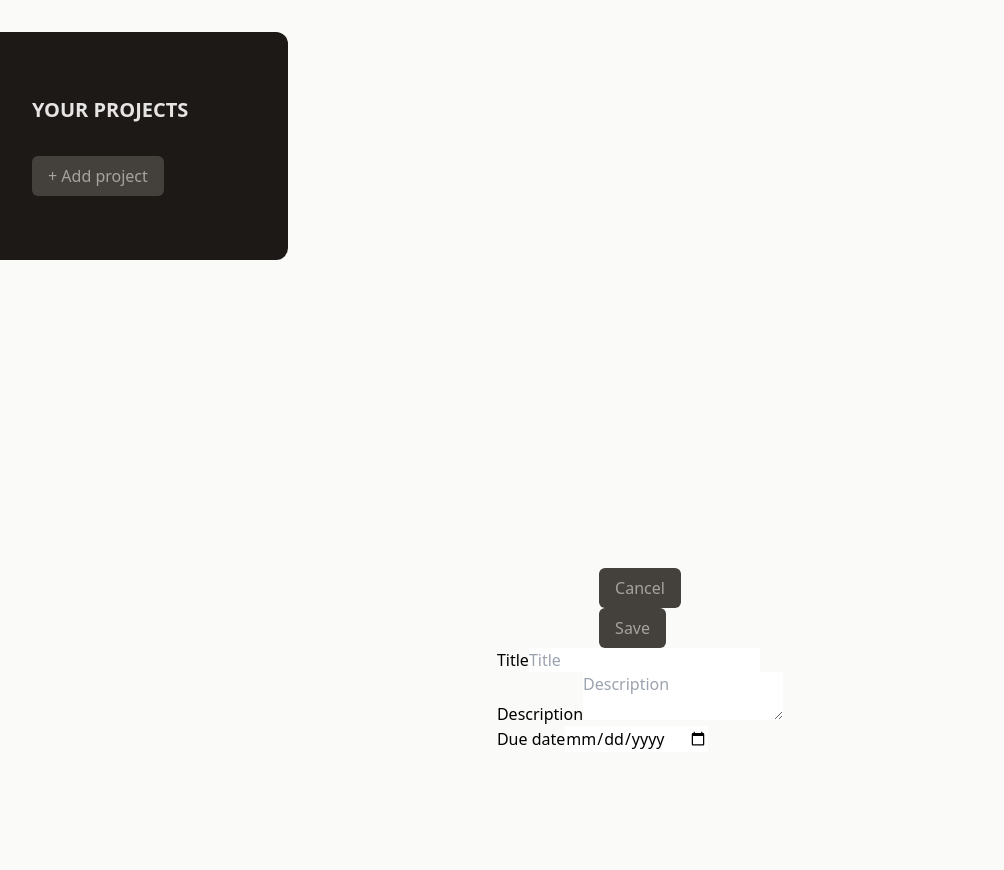
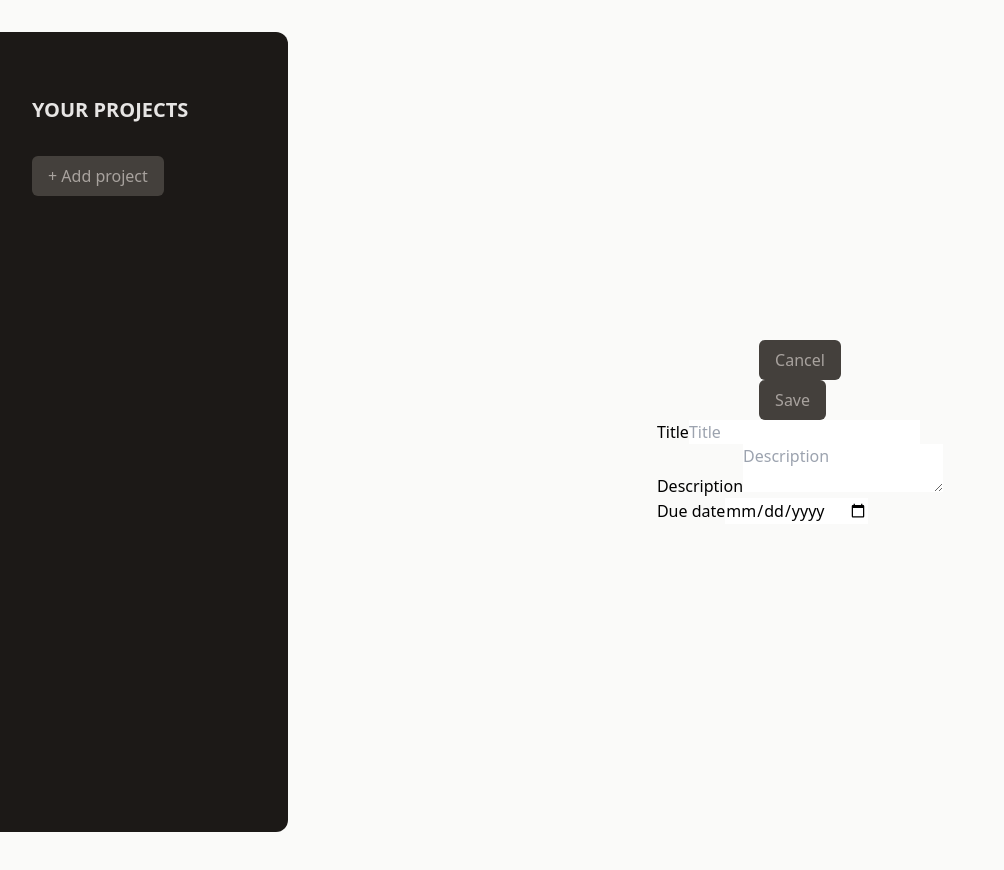
Before and after one commit to internet-unable/react-pm-app, a React (Vite) app: page / in a window 1280 px wide. Both pictures are taken after a click on the button "+ Add project". Shown: the top 870 px of the page, without its empty margins (0-1004 px from the left). After the commit the page ends 832 px from the top, so only its background shows below. Built offline with nearby package versions, Linux system fonts and the light colour scheme.

Commit message:
Update for CreateProject, Input and TextArea
CreateProject - small html structure update.
Input / TextArea - combined those two into one component

```diff
--- a/src/App.jsx
+++ b/src/App.jsx
@@ -62,7 +62,7 @@ function App() {
     }
 
     return (
-        <main className="h-screen my-8">
+        <main className="h-screen my-8 flex gap-8">
             <Sidebar
                 handleAddBtnClick={() => setActivePanel(panels.addProject)}
                 projectsList={projectsList}
--- a/src/components/CreateProject/CreateProject.jsx
+++ b/src/components/CreateProject/CreateProject.jsx
@@ -1,7 +1,6 @@
 import { useRef, useState } from "react";
 import Button from "../Button/Button.jsx";
 import Input from "../Input/Input.jsx";
-import TextArea from "../TextArea/TextArea.jsx";
 
 export default function CreateProject({ handleCancelBtnClick, handleSaveBtnClick }) {
     const projectTitle = useRef();
@@ -23,48 +22,43 @@ export default function CreateProject({ handleCancelBtnClick, handleSaveBtnClick
     }
 
     return (
-        <form className="flex flex-col justify-center items-center grow h-full overflow-x-auto">
-            <ul>
-                <li>
-                    <Button handleClick={handleCancelBtnClick}>Cancel</Button>
-                </li>
-
-                <li>
-                    <Button handleClick={collectDataAndSave}>Save</Button>
-                </li>
-            </ul>
+        <section className="flex flex-col justify-center items-center grow h-full overflow-x-auto">
+            <menu>
+                <li><Button handleClick={handleCancelBtnClick}>Cancel</Button></li>
+                <li><Button handleClick={collectDataAndSave}>Save</Button></li>
+            </menu>
 
             <ul>
                 <li>
                     <Input
+                        ref={projectTitle}
                         id="title"
-                        classes={titleInvalid}
                         label="Title"
                         type="text"
                         placeholder="Title"
-                        ref={projectTitle}
-                    />
-                </li>
-
-                <li>
-                    <TextArea
-                        id="desc"
-                        label="Description"
-                        placeholder="Description"
-                        ref={projectDesc}
                     />
                 </li>
 
                 <li>
                     <Input
+                        ref={projectDesc}
+                        isTextarea
+                        id="desc"
+                        label="Description"
+                        placeholder="Description"
+                    />
+                </li>
+
+                <li>
+                    <Input
+                        ref={projectDueDate}
                         id="due-date"
                         label="Due date"
                         type="date"
                         placeholder="Due date"
-                        ref={projectDueDate}
                     />
                 </li>
             </ul>
-        </form>
+        </section>
     );
 }
--- a/src/components/Input/Input.jsx
+++ b/src/components/Input/Input.jsx
@@ -1,10 +1,10 @@
 import { forwardRef } from "react";
 
-const Input = forwardRef(({ id, classes, label, type, placeholder }, ref) => {
+const Input = forwardRef(({ isTextarea, label, id, ...props }, ref) => {
     return (
         <>
             {label && <label htmlFor={id}>{label}</label>}
-            <input id={id} className={classes} type={type} placeholder={placeholder} ref={ref} />
+            { isTextarea ? <textarea id={id} {...props} ref={ref} /> : <input id={id} {...props} ref={ref} /> }
         </>
     );
 });
--- a/src/components/TextArea/TextArea.jsx
+++ /dev/null
@@ -1,12 +0,0 @@
-import { forwardRef } from "react";
-
-const TextArea = forwardRef(({ id, label, placeholder }, ref) => {
-    return (
-        <>
-            <label htmlFor={id}>{label}</label>
-            <textarea id={id} placeholder={placeholder} ref={ref}></textarea>
-        </>
-    );
-});
-
-export default TextArea;
```
